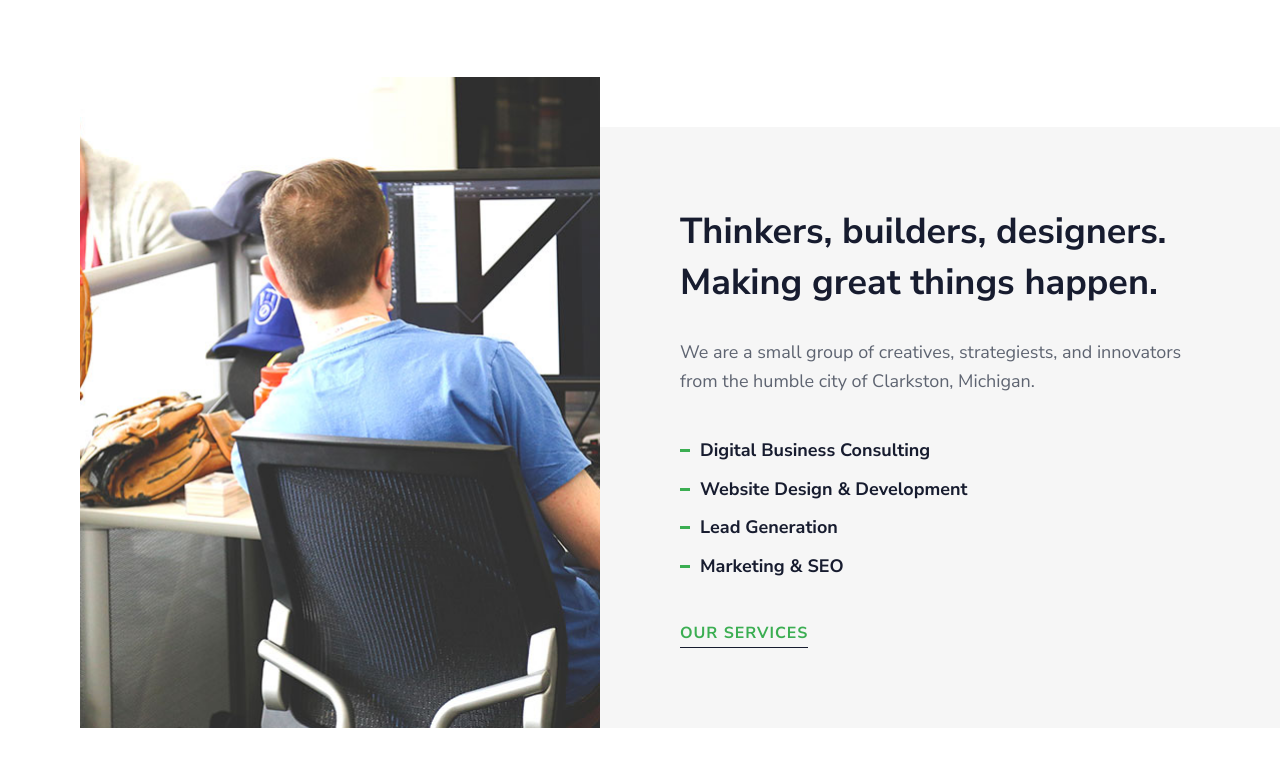
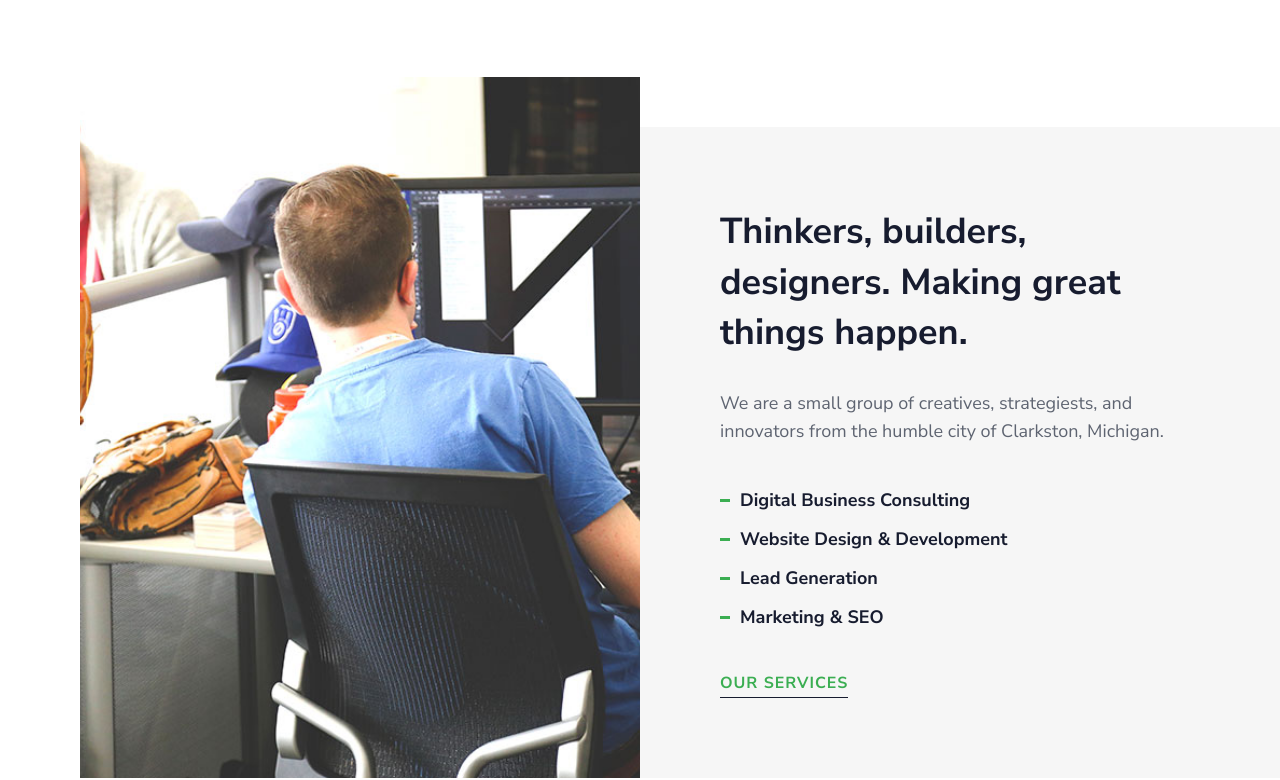
Before and after one commit to good3n/manawire, a Gatsby site: page /about in a window 1280 px wide. Shown: the part 1030-1810 px from the top of the page. Built offline with nearby package versions, Linux system fonts and the light colour scheme; Gatsby itself is replaced by a stand-in of ours.

Commit message:
add gatsby image support

```diff
--- a/src/components/Hero.js
+++ b/src/components/Hero.js
@@ -1,6 +1,7 @@
 import React from "react"
 import { Link } from "gatsby"
 import styled from "styled-components"
+import Img from "gatsby-image"
 
 const StyledHero = styled.div`
   display: grid;
@@ -68,7 +69,7 @@ const Hero = (props) => (
       <p>{props.text}</p>
       {props.linktext && <Link to="/contact/">{props.linktext}</Link>}
     </span>
-    <img src={props.image} alt="" />
+    <Img fluid={props.image} />
   </StyledHero>
 )
 
--- a/src/components/ValueProps.js
+++ b/src/components/ValueProps.js
@@ -1,36 +1,36 @@
 import React from "react"
 import styled from "styled-components"
+import Img from "gatsby-image"
 import BorderLink from "../components/styled/BorderLink"
 
 const StyledValueProps = styled.div`
   display:grid;
   grid-template-columns: 1fr 1fr;
   grid-gap: 80px;
-  margin: 0 80px;
+  padding-left: 80px;
 
-  @media (max-width: 1100px) {
+  @media (max-width: 1000px) {
     grid-template-columns: 1fr;
-    margin: 0;
-    padding: 0 50px;
+    padding: 0;
   }
 
-  img {
-    object-fit: cover;
-    object-position: 50% 50%;
-    height: calc(100% + 50px);
+  .gatsby-image-wrapper {
     margin-top: -50px;
-    position: relative;
-    width: 100%;
 
-    @media (max-width: 1100px) {
+    @media (max-width: 1000px) {
       display: none;
     }
   }
 
-  div {
+  div.value-props {
     background: var(--color-graybg);
-    margin: 0 -80px;
+    margin-left: -80px;
     padding: 80px;
+
+    @media (max-width: 1000px) {
+      margin: 0;
+      padding: 50px 30px;
+    }
   }
 
   h2 {
@@ -64,8 +64,8 @@ const StyledValueProps = styled.div`
 
 const ValueProps = (props) => (
   <StyledValueProps>
-    {props.image && <img src={props.image} alt="" />}
-    <div>
+    {props.image && <Img fluid={props.image} />}
+    <div className="value-props">
       <h2>{props.title}</h2>
       <p>{props.text}</p>
       <ul>
--- a/src/components/image.js
+++ b/src/components/image.js
@@ -16,7 +16,7 @@ import Img from "gatsby-image"
 const Image = () => {
   const data = useStaticQuery(graphql`
     query {
-      placeholderImage: file(relativePath: { eq: "gatsby-astronaut.png" }) {
+      heroHome: file(relativePath: { eq: "manawire-home-hero-web-design-seo.jpg" }) {
         childImageSharp {
           fluid(maxWidth: 300) {
             ...GatsbyImageSharpFluid
@@ -26,7 +26,7 @@ const Image = () => {
     }
   `)
 
-  return <Img fluid={data.placeholderImage.childImageSharp.fluid} />
+  return <Img fluid={data.heroHome.childImageSharp.fluid} />
 }
 
 export default Image
--- a/src/pages/about.js
+++ b/src/pages/about.js
@@ -1,5 +1,5 @@
 import React from "react"
-
+import { graphql } from "gatsby"
 import Layout from "../components/layout"
 import SEO from "../components/seo"
 
@@ -8,10 +8,26 @@ import Intro from "../components/Intro"
 import ValueProps from "../components/ValueProps"
 import FooCta from "../components/FooCta"
 
-import HeroImg from "../images/about1.jpg"
-import ValueImg from "../images/about2.jpg"
+export const Images = graphql`
+  query {
+    heroImg: file(relativePath: { eq: "about1.jpg" }) {
+      childImageSharp {
+        fluid(maxWidth: 1024) {
+          ...GatsbyImageSharpFluid
+        }
+      }
+    }
+    valueImg: file(relativePath: { eq: "about2.jpg" }) {
+      childImageSharp {
+        fluid(maxWidth: 1024) {
+          ...GatsbyImageSharpFluid
+        }
+      }
+    }
+  }
+`;
 
-const AboutPage = () => (
+const AboutPage = (props) => (
   <Layout>
     <SEO title="About" />
 
@@ -19,7 +35,7 @@ const AboutPage = () => (
       title={["So here's ", <span key="[keyhack123about]">the scoop</span>, ", the skinny, the rundown..."]}
       text="Manawire is a team of curious people that share a passion for creating digital experiences that create results."
       linktext="Get in touch"
-      image={HeroImg}
+      image={props.data.heroImg.childImageSharp.fluid}
     />
     <Intro
       subtitle="Here when you need us."
@@ -29,7 +45,7 @@ const AboutPage = () => (
       linkText="Request a quote"
     />
     <ValueProps
-      image={ValueImg}
+      image={props.data.valueImg.childImageSharp.fluid}
       title="Thinkers, builders, designers. Making great things happen."
       text="We are a small group of creatives, strategiests, and innovators from the humble city of Clarkston, Michigan."
       link="/web-design/"
--- a/src/styles/contact.css
+++ /dev/null
@@ -1,3 +0,0 @@
-.foo-cta {
-  margin-top: -50px;
-}
```
Also changed, not shown: src/pages/contact.js (+14 -10 lines), src/pages/index.js (+22 -6 lines), src/pages/seo.js (+22 -6 lines), src/pages/web-design.js (+22 -6 lines).
